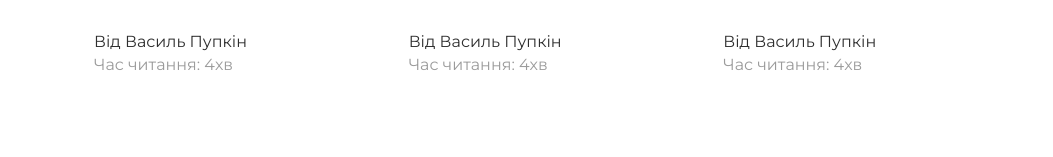
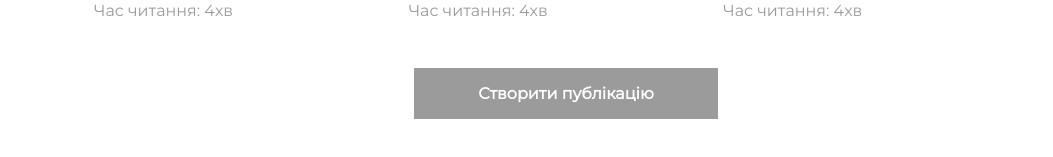
Before and after one commit to zhashkevych/editt-client, a Vue app: page /#/ in a window 1280 px wide. Shown: the part 581-738 px from the top of the page, without its empty margins (74-1127 px from the left). Built offline with nearby package versions, Linux system fonts and the light colour scheme.

Commit message:
added button and small markup improvements

```diff
--- a/src/components/Publication.vue
+++ b/src/components/Publication.vue
@@ -37,7 +37,7 @@
 
     .heading {
         font-size: 24px;
-        margin-bottom: 8rem;
+        margin-bottom: 6rem;
         margin-top: 0;
     }
 
--- a/src/views/Home.vue
+++ b/src/views/Home.vue
@@ -1,13 +1,21 @@
 <template>
     <div>
+
         <div class="heading">
             <h1>Платформа твого розвитку.</h1>
             <h4>Знаходь цікавий контент. Поширюй важливі думки.</h4>
         </div>
+
         <div class="popular">
             <h2>Популярне:</h2>
+
             <PublicationsRow />
+
+            <div class="create">
+                <button class="create-publication-btn">Створити публікацію</button>
+            </div>
         </div>
+
     </div>
 </template>
 
@@ -25,7 +33,7 @@ export default {
 <style scoped>
     .heading h1 {
         font-size: 32px;
-        margin-bottom: 0;
+        margin: 0;
     }
 
     .heading h4 {
@@ -43,4 +51,27 @@ export default {
             font-size: 32px;
         }
     }
+
+    /* Button */
+
+    .create {
+        margin: 2rem 0rem;
+    }
+
+    .create-publication-btn {
+        font-family: Montserrat, Avenir, Helvetica, Arial, sans-serif;
+        border: none;
+        display: block;
+        text-align: center;
+        cursor: pointer;
+        outline: none;
+        overflow: hidden;
+        position: relative;
+        color: #fff;
+        font-weight: 700;
+        font-size: 16px;
+        background-color: #9b9b9b;
+        padding: 1rem 4em;
+        margin: 0 auto;
+    }
 </style>
```
